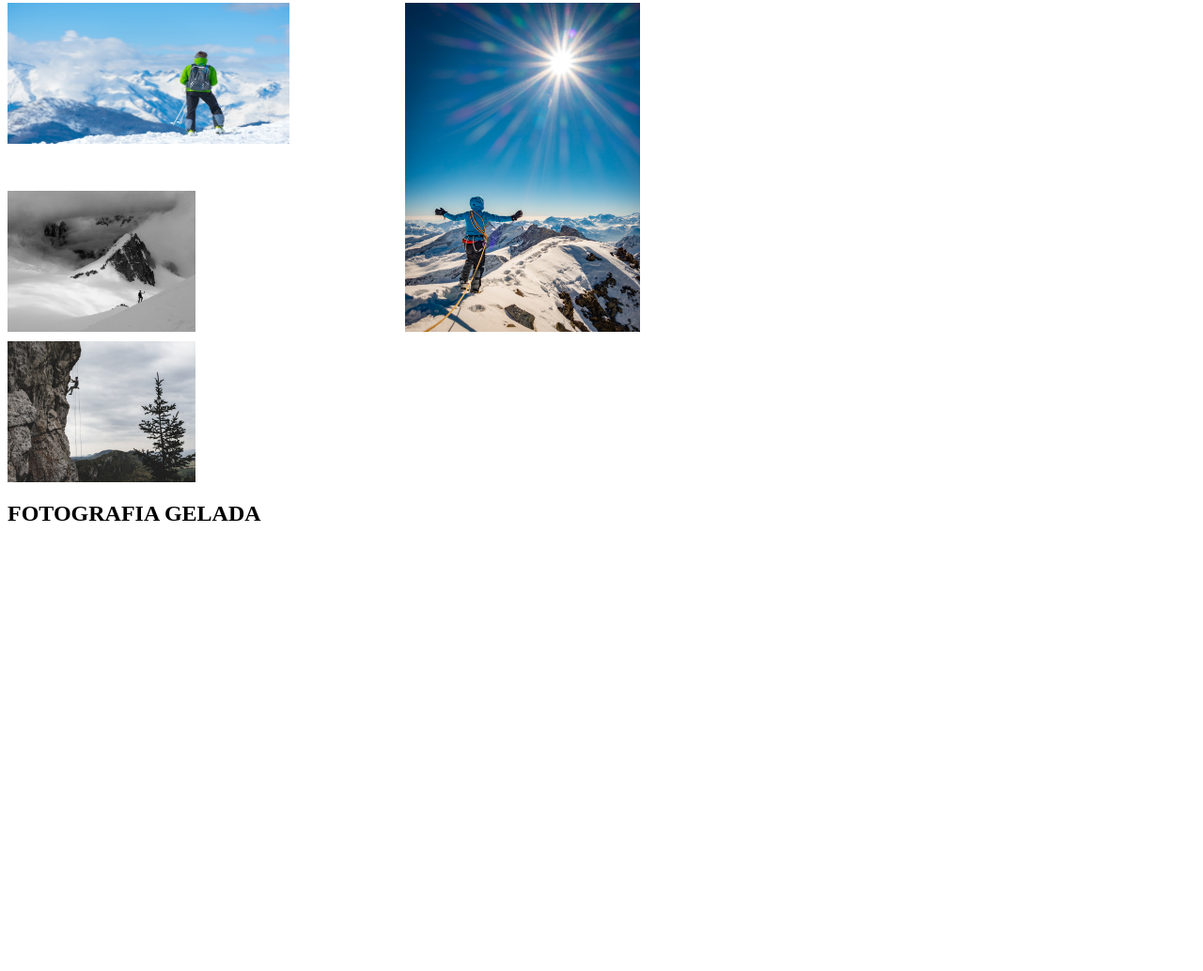
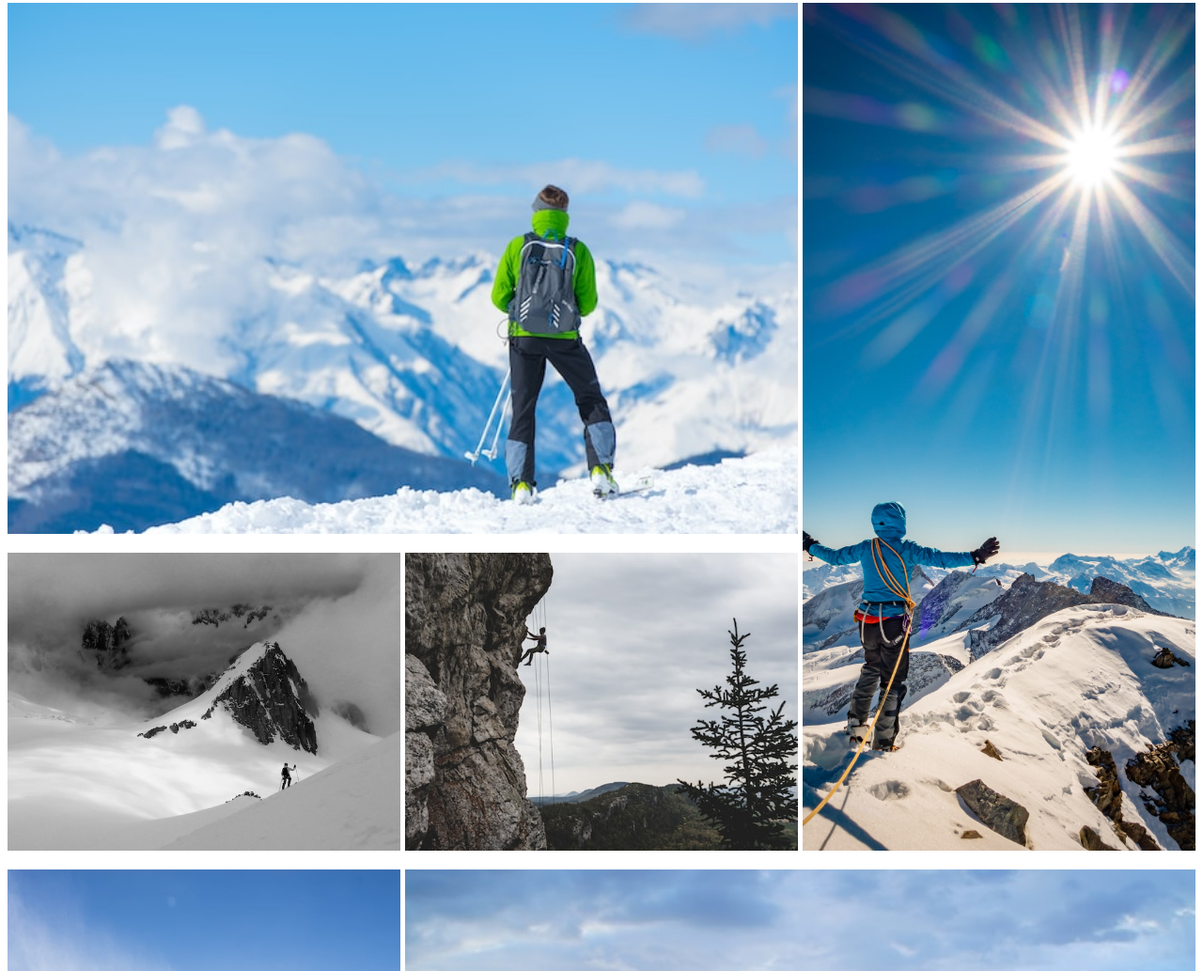
Before and after one commit to adolfmanga/foto_Gelada, a website: page public/index.html in a window 1280 px wide. Shown: the part 139-1172 px from the top of the page at 94% size. Before the commit the page ends 800 px from the top, so only its background shows below. Drawn offline with Linux system fonts and the light colour scheme.

Commit message:
foi corrigido as imagens

```diff
--- a/public/index.html
+++ b/public/index.html
@@ -28,47 +28,46 @@
         <hr>
 
     </div>
-<main></main>
+<main>
     <div class="bloco-I">
 
-
+        <div class="image1">
             <img src="imagens/Everest.jpg">
-
-            <div class="bloco-I-2">
-
+        </div>
+        <div class="image2">
             <img  src="imagens/MonteFuji.jpg">
-
         </div>
+        <div class="image3">
+            <img src="imagens/AlpesSuiços.jpg">
         </div>
-
-        <div class="bloco-I-I">
-
-            <img src="imagens/AlpesSuiços.jpg">
-
+        <div class="image4">
             <img src="imagens/GrandCanyon.jpg">
         </div>
 
 
+        <div class="image5">
+            <img src="imagens/MonteBranco.jpg">
+        </div>
+        <div class="image6">
+            <img  src="imagens/MonteElbrus.jpg">
+        </div>
+        <div class="image7">
+            <img src="imagens/PicoPikes.jpg">
+        </div>
+        <div class="image8">
+            <img src="imagens/Huandoy.jpg">
+        </div>
+
+    </div>
 
     </main>
 
-
-
-        <footer class="rodape">
-
-            <h2>
-                FOTOGRAFIA GELADA
-            </h2>
-
-            <div>
-
+<footer>
+    <h2>FOTOGRAFIA GELADA</h2>
     <img src="icones/Twitter.svg">
     <img src="icones/Instagram.svg">
     <img src="icones/youtube.svg">
     <img src="icones/tiktok.svg">
-
-            </div>
-
 </footer>
 
 
--- a/public/style.css
+++ b/public/style.css
@@ -25,38 +25,75 @@
 
 .bloco-I {
     display: grid;
-    height: 200px;
-    grid-template: repeat(3, 1fr) / repeat(3, 1fr);
+    grid-template-columns: repeat(3,  1fr);
+    grid-template-rows: repeat( 4);
     gap: 20px 5px;
-
-
+  }
+  .image1{
+    grid-column-start: 1;
+    grid-column-end: 3;
+    grid-row-start: 1;
+    grid-row-end: 2;
+  }
+  .image2{
+    grid-column-start: 3;
+    grid-column-end: 4;
+    grid-row-start: 1;
+    grid-row-end: 3;
+  }
+  .image3{
+    grid-column-start: 1;
+    grid-column-end: 2;
+    grid-row-start: 2;
+    grid-row-end: 3;
+  }
+  .image4{
+    grid-column-start: 2;
+    grid-column-end: 3;
+    grid-row-start: 2;
+    grid-row-end: 3;
   }
 
   .bloco-I img {
-    width: 300px;
-    height: 150px;
-
+    width: 100%;
+    height:100%;
+    object-fit: cover;
 }
 
-.bloco-I-2 img {
-    width: 250px;
-    height: 350px;
+.image5{
+  grid-column-start: 1;
+  grid-column-end: 2;
+  grid-row-start: 3;
+  grid-row-end: 5;
+}
+.image6{
+  grid-column-start: 2;
+  grid-column-end: 4;
+  grid-row-start: 3;
+  grid-row-end: 4;
+}
+.image7{
+  grid-column-start: 2;
+  grid-column-end: 3;
+  grid-row-start: 4;
+  grid-row-end: 5;
+}
+.image8{
+  grid-column-start: 3;
+  grid-column-end: 4;
+  grid-row-start: 4;
+  grid-row-end: 5;
 }
 
-  .bloco-I-I {
-    display: grid;
-    position: absolute bottom;
-    gap: 10px;
-  }
-
-  .bloco-I-I img {
-    width: 200px;
-    height: 150px;
-  }
+.bloco-I img {
+  width: 100%;
+  height:100%;
+  object-fit: cover;
+}
 
 
 
 .rodape {
     display: flex;
-
+  background-color: black;
 }
```
Lines whose indentation alone changed are shown as unchanged.
